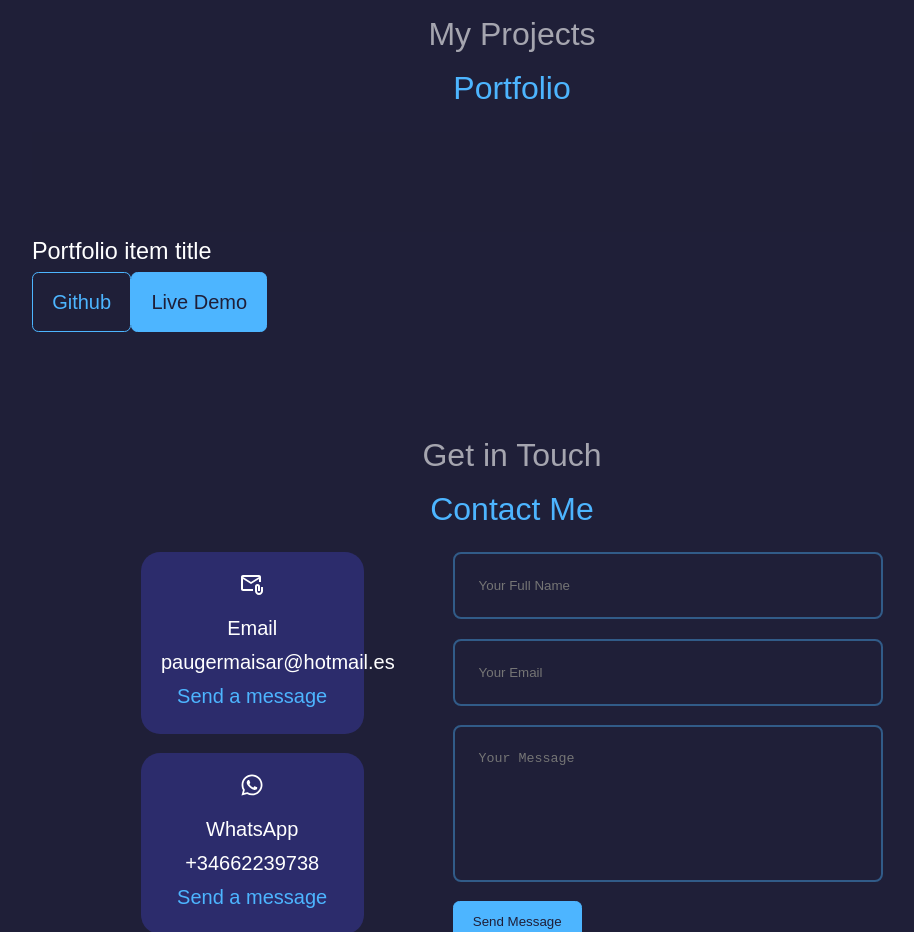
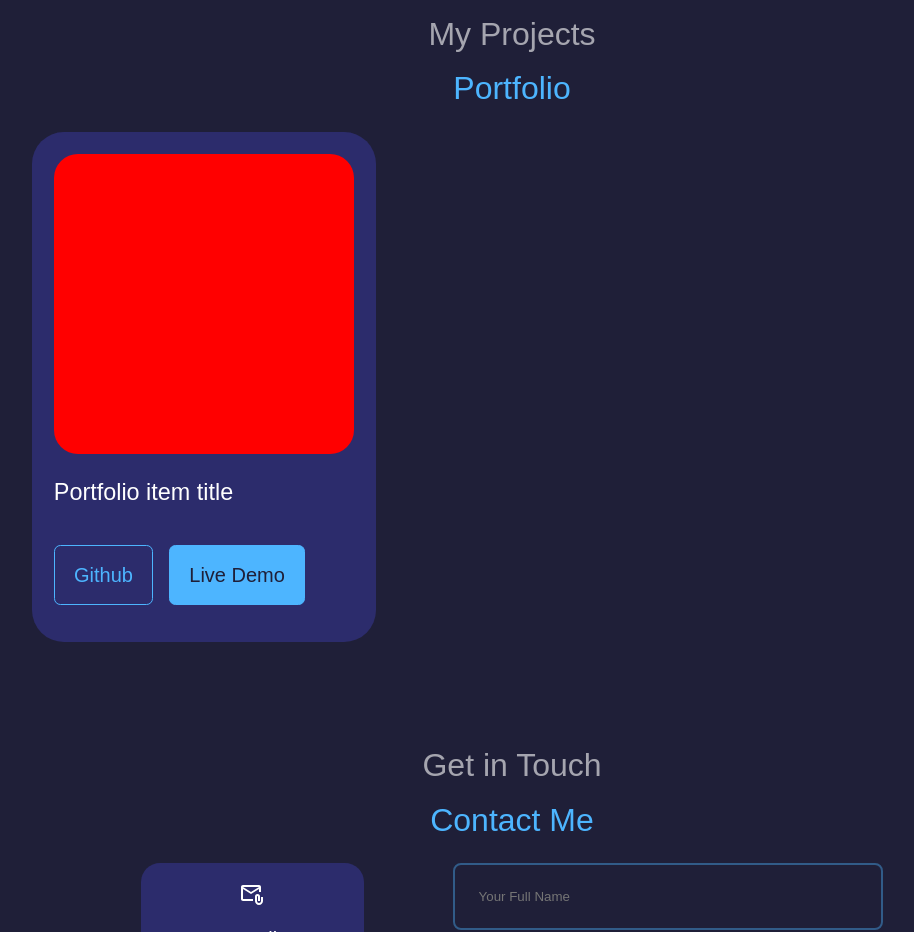
Before and after one commit to getaudio2/Welcome-Portfolio-React, a React (Create React App) app: page / in a window 1280 px wide. Shown: the part 2280-3212 px from the top of the page, without its empty margins (128-1042 px from the left). Built offline with nearby package versions, Linux system fonts and the light colour scheme; a web font is replaced by a local one.

Commit message:
Added CSS for Portfolio section

```diff
--- a/src/components/Projects.css
+++ b/src/components/Projects.css
@@ -0,0 +1,39 @@
+.portfolio__container {
+    display: grid;
+    grid-template-columns: repeat(3, 1fr);
+    gap: 2.5rem;
+}
+
+.portfolio__item {
+    background: var(--color-bg-variant);
+    padding: 1.3rem;
+    border-radius: 2rem;
+    border: 1px solid transparent;
+    transition: var(--transition);
+}
+
+.portfolio__item:hover {
+    border-color: var(--color-primary-variant);
+    background: transparent;
+}
+
+.portfolio__item-image {
+    border-radius: 1.5rem;
+    overflow: hidden;
+}
+
+.portfolio__item h3 {
+    margin: 1.2rem 0 2rem;
+}
+
+.portfolio__item-cta {
+    display: flex;
+    gap: 1rem;
+    margin-bottom: 1rem;
+}
+
+.image-div {
+    background-color: red;
+    width: 300px;
+    height: 300px;
+}
--- a/src/components/Projects.js
+++ b/src/components/Projects.js
@@ -11,11 +11,13 @@
       <div className='container portfolio__container'>
         <article className='portfolio__item'>
           <div className='portfolio__item-image'>
-            <img src={IMG1} alt="" width={100} height={100}></img>
+            <div className='image-div' color='red'></div>
           </div>
           <h3>Portfolio item title</h3>
-          <a href="https://github.com" className='btn' target='_blank'>Github</a>
-          <a href="https://github.com" className='btn btn-primary' target='_blank'>Live Demo</a>
+          <div className='portfolio__item-cta'>
+            <a href="https://github.com" className='btn' target='_blank'>Github</a>
+            <a href="https://github.com" className='btn btn-primary' target='_blank'>Live Demo</a>
+          </div>
         </article>
       </div>
     </section>
```
